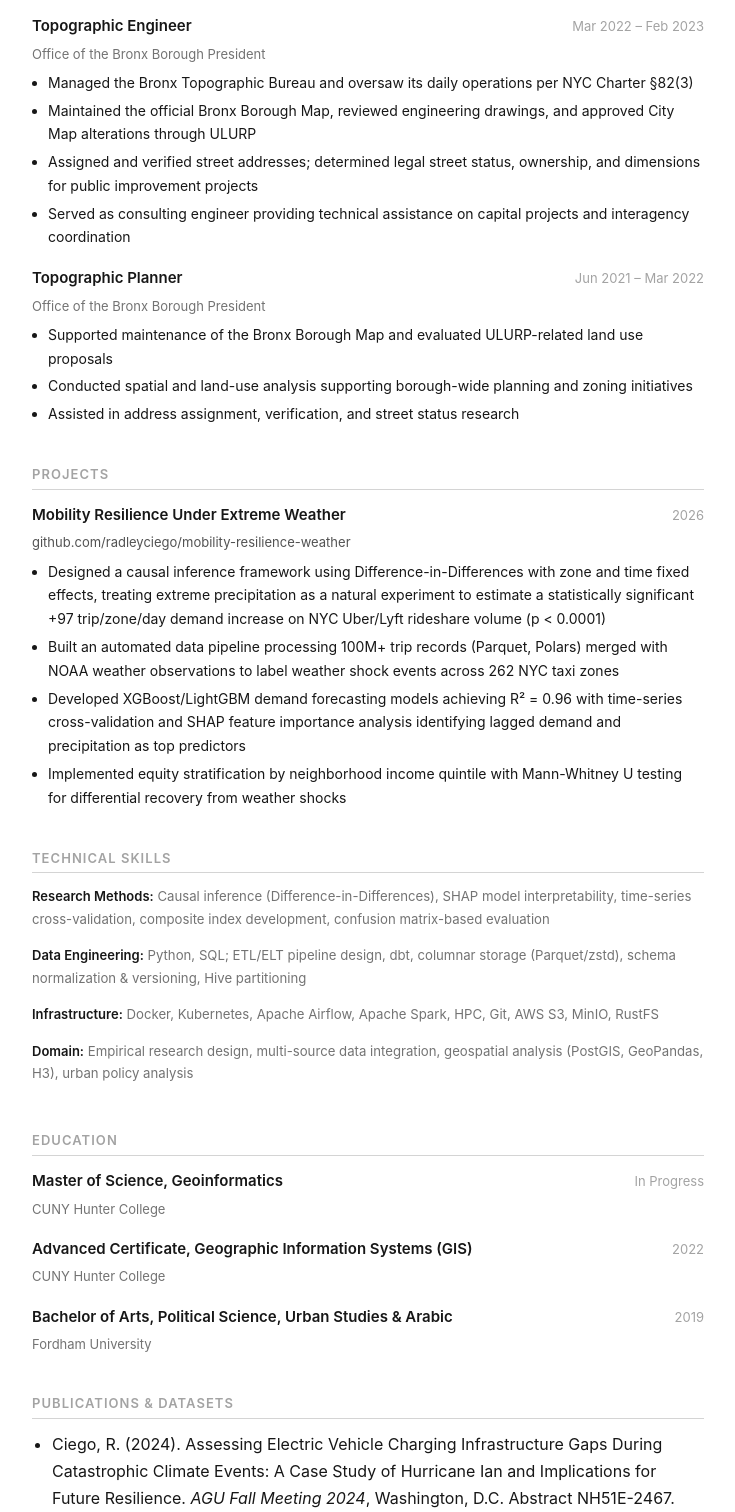
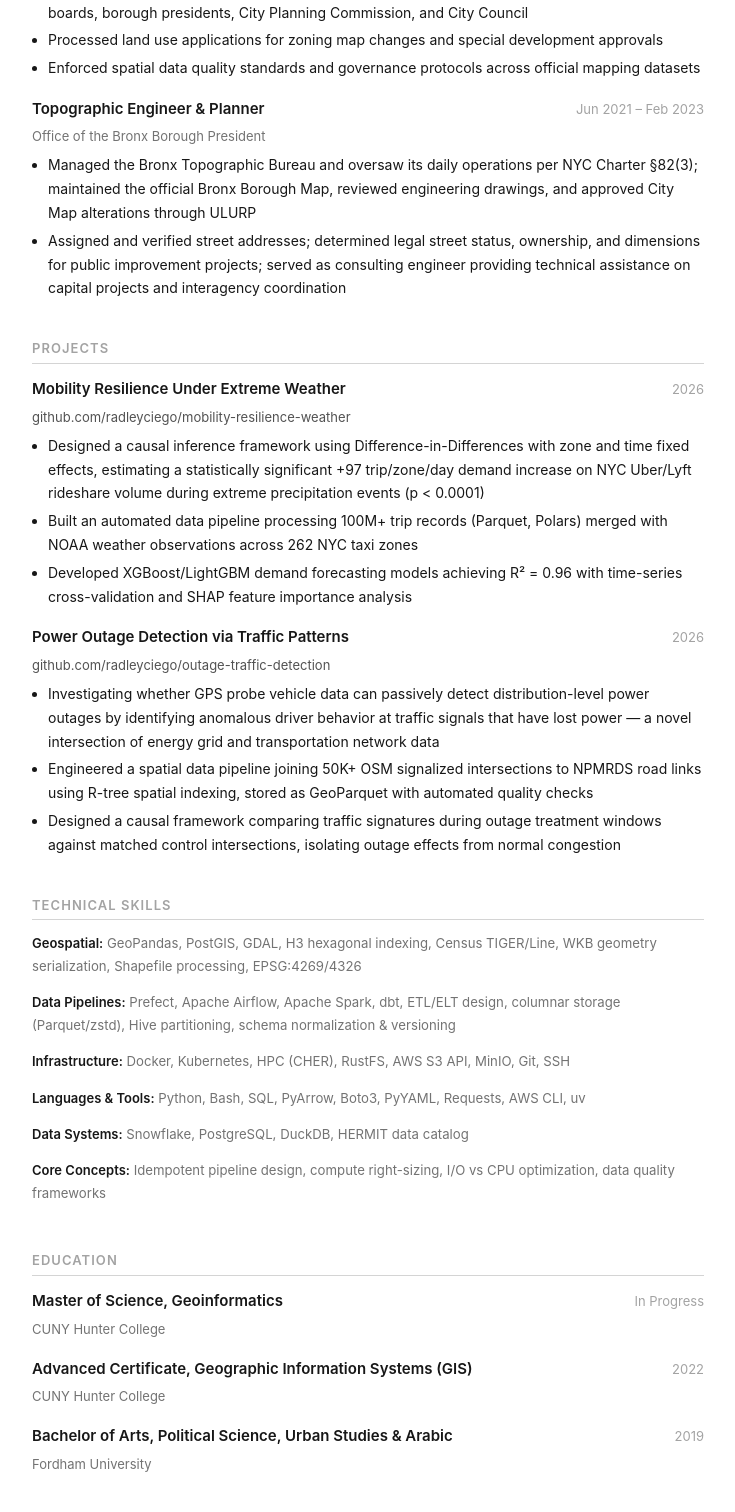
Before and after one commit to radleyciego/radleyciego.com, an Astro site: page /resume in a window 1280 px wide. Shown: the part 955-2467 px from the top of the page, without its empty margins (272-1007 px from the left). Built offline with nearby package versions, Linux system fonts and the light colour scheme; Astro itself is replaced by a stand-in of ours.

Commit message:
Tailor resume for First Street Sr DE; update skills inventory

```diff
--- a/src/pages/resume.astro
+++ b/src/pages/resume.astro
@@ -5,6 +5,7 @@ import BaseLayout from "../layouts/BaseLayout.astro";
 <BaseLayout title="Resume — Radley Ciego" activePage="resume">
   <div class="page-header">
     <h1>Radley Ciego</h1>
+    <p class="page-header-tagline">Data Engineer · Geospatial · Climate Risk</p>
     <div class="page-header-subtitle">
       <span>New York, NY</span>
       <a href="mailto:radleykc@gmail.com">radleykc@gmail.com</a>
@@ -23,9 +24,9 @@ import BaseLayout from "../layouts/BaseLayout.astro";
       </div>
       <div class="resume-item-subtitle">Oak Ridge National Laboratory (U.S. Dept. of Energy)</div>
       <ul>
-        <li>Engineered and validated a multi-source geospatial data integration pipeline across 4+ national infrastructure datasets using fuzzy matching and spatial proximity algorithms, implementing a confusion matrix-based evaluation framework with stratified sampling for systematic comparison of 12 algorithmic configurations</li>
+        <li>Engineered and deployed a modular, Prefect-orchestrated ETL pipeline suite for the C-HER project on ORNL's CHER HPC, automating the ingestion, conversion, and standardization of large-scale exposomic datasets — including H3-indexed radon predictions, EAGLE-I power outage time series, and Census TIGER road network shapefiles — from RustFS object storage into zstd-compressed, analytics-ready Parquet format for downstream ML and deep learning workflows</li>
+        <li>Designed and implemented schema normalization, versioning, and column metadata workflows under C-HER to resolve cross-dataset inconsistencies across heterogeneous multimodal geospatial data sources, enforcing standardized schemas aligned with ORNL's HERMIT data catalog system and hive-partitioned storage architecture</li>
         <li>Engineered automated ETL pipelines processing multi-terabyte research datasets into ML-ready columnar format (Parquet) on S3-compatible object storage with hive-partitioned schemas and versioned metadata for cross-institutional research teams</li>
-        <li>Designed a data governance framework harmonizing schemas across heterogeneous multi-source research data with versioned metadata, documented transformations, and standardized storage supporting compliance with data use agreements and privacy requirements</li>
         <li>Served as data architect for cross-functional research teams across 3+ multi-institutional projects spanning environmental exposure modeling, critical infrastructure analysis, and health research</li>
         <li>Debugged and remediated production failures in a distributed Python scraper pipeline deployed on Kubernetes-managed Airflow workers, resolving SSL, parser, schema, and coordinate mismatches across the EAGLE-I national grid monitoring platform</li>
       </ul>
@@ -47,28 +48,13 @@ import BaseLayout from "../layouts/BaseLayout.astro";
 
     <div class="resume-item">
       <div class="resume-item-header">
-        <span class="resume-item-title">Topographic Engineer</span>
-        <span class="resume-item-date">Mar 2022 &ndash; Feb 2023</span>
+        <span class="resume-item-title">Topographic Engineer &amp; Planner</span>
+        <span class="resume-item-date">Jun 2021 &ndash; Feb 2023</span>
       </div>
       <div class="resume-item-subtitle">Office of the Bronx Borough President</div>
       <ul>
-        <li>Managed the Bronx Topographic Bureau and oversaw its daily operations per NYC Charter &sect;82(3)</li>
-        <li>Maintained the official Bronx Borough Map, reviewed engineering drawings, and approved City Map alterations through ULURP</li>
-        <li>Assigned and verified street addresses; determined legal street status, ownership, and dimensions for public improvement projects</li>
-        <li>Served as consulting engineer providing technical assistance on capital projects and interagency coordination</li>
-      </ul>
-    </div>
-
-    <div class="resume-item">
-      <div class="resume-item-header">
-        <span class="resume-item-title">Topographic Planner</span>
-        <span class="resume-item-date">Jun 2021 &ndash; Mar 2022</span>
-      </div>
-      <div class="resume-item-subtitle">Office of the Bronx Borough President</div>
-      <ul>
-        <li>Supported maintenance of the Bronx Borough Map and evaluated ULURP-related land use proposals</li>
-        <li>Conducted spatial and land-use analysis supporting borough-wide planning and zoning initiatives</li>
-        <li>Assisted in address assignment, verification, and street status research</li>
+        <li>Managed the Bronx Topographic Bureau and oversaw its daily operations per NYC Charter &sect;82(3); maintained the official Bronx Borough Map, reviewed engineering drawings, and approved City Map alterations through ULURP</li>
+        <li>Assigned and verified street addresses; determined legal street status, ownership, and dimensions for public improvement projects; served as consulting engineer providing technical assistance on capital projects and interagency coordination</li>
       </ul>
     </div>
   </section>
@@ -83,10 +69,22 @@ import BaseLayout from "../layouts/BaseLayout.astro";
       </div>
       <div class="resume-item-subtitle"><a href="https://github.com/radleyciego/mobility-resilience-weather">github.com/radleyciego/mobility-resilience-weather</a></div>
       <ul>
-        <li>Designed a causal inference framework using Difference-in-Differences with zone and time fixed effects, treating extreme precipitation as a natural experiment to estimate a statistically significant +97 trip/zone/day demand increase on NYC Uber/Lyft rideshare volume (p &lt; 0.0001)</li>
-        <li>Built an automated data pipeline processing 100M+ trip records (Parquet, Polars) merged with NOAA weather observations to label weather shock events across 262 NYC taxi zones</li>
-        <li>Developed XGBoost/LightGBM demand forecasting models achieving R&sup2; = 0.96 with time-series cross-validation and SHAP feature importance analysis identifying lagged demand and precipitation as top predictors</li>
-        <li>Implemented equity stratification by neighborhood income quintile with Mann-Whitney U testing for differential recovery from weather shocks</li>
+        <li>Designed a causal inference framework using Difference-in-Differences with zone and time fixed effects, estimating a statistically significant +97 trip/zone/day demand increase on NYC Uber/Lyft rideshare volume during extreme precipitation events (p &lt; 0.0001)</li>
+        <li>Built an automated data pipeline processing 100M+ trip records (Parquet, Polars) merged with NOAA weather observations across 262 NYC taxi zones</li>
+        <li>Developed XGBoost/LightGBM demand forecasting models achieving R&sup2; = 0.96 with time-series cross-validation and SHAP feature importance analysis</li>
+      </ul>
+    </div>
+
+    <div class="resume-item">
+      <div class="resume-item-header">
+        <span class="resume-item-title">Power Outage Detection via Traffic Patterns</span>
+        <span class="resume-item-date">2026</span>
+      </div>
+      <div class="resume-item-subtitle"><a href="https://github.com/radleyciego/outage-traffic-detection">github.com/radleyciego/outage-traffic-detection</a></div>
+      <ul>
+        <li>Investigating whether GPS probe vehicle data can passively detect distribution-level power outages by identifying anomalous driver behavior at traffic signals that have lost power — a novel intersection of energy grid and transportation network data</li>
+        <li>Engineered a spatial data pipeline joining 50K+ OSM signalized intersections to NPMRDS road links using R-tree spatial indexing, stored as GeoParquet with automated quality checks</li>
+        <li>Designed a causal framework comparing traffic signatures during outage treatment windows against matched control intersections, isolating outage effects from normal congestion</li>
       </ul>
     </div>
   </section>
@@ -95,20 +93,28 @@ import BaseLayout from "../layouts/BaseLayout.astro";
     <h2 class="resume-section-title">Technical Skills</h2>
     <div class="resume-skills">
       <div class="resume-skill-group">
-        <strong>Research Methods:</strong>
-        <span>Causal inference (Difference-in-Differences), SHAP model interpretability, time-series cross-validation, composite index development, confusion matrix-based evaluation</span>
+        <strong>Geospatial:</strong>
+        <span>GeoPandas, PostGIS, GDAL, H3 hexagonal indexing, Census TIGER/Line, WKB geometry serialization, Shapefile processing, EPSG:4269/4326</span>
       </div>
       <div class="resume-skill-group">
-        <strong>Data Engineering:</strong>
-        <span>Python, SQL; ETL/ELT pipeline design, dbt, columnar storage (Parquet/zstd), schema normalization &amp; versioning, Hive partitioning</span>
+        <strong>Data Pipelines:</strong>
+        <span>Prefect, Apache Airflow, Apache Spark, dbt, ETL/ELT design, columnar storage (Parquet/zstd), Hive partitioning, schema normalization &amp; versioning</span>
       </div>
       <div class="resume-skill-group">
         <strong>Infrastructure:</strong>
-        <span>Docker, Kubernetes, Apache Airflow, Apache Spark, HPC, Git, AWS S3, MinIO, RustFS</span>
+        <span>Docker, Kubernetes, HPC (CHER), RustFS, AWS S3 API, MinIO, Git, SSH</span>
       </div>
       <div class="resume-skill-group">
-        <strong>Domain:</strong>
-        <span>Empirical research design, multi-source data integration, geospatial analysis (PostGIS, GeoPandas, H3), urban policy analysis</span>
+        <strong>Languages &amp; Tools:</strong>
+        <span>Python, Bash, SQL, PyArrow, Boto3, PyYAML, Requests, AWS CLI, uv</span>
+      </div>
+      <div class="resume-skill-group">
+        <strong>Data Systems:</strong>
+        <span>Snowflake, PostgreSQL, DuckDB, HERMIT data catalog</span>
+      </div>
+      <div class="resume-skill-group">
+        <strong>Core Concepts:</strong>
+        <span>Idempotent pipeline design, compute right-sizing, I/O vs CPU optimization, data quality frameworks</span>
       </div>
     </div>
   </section>
--- a/src/styles/global.css
+++ b/src/styles/global.css
@@ -348,6 +348,13 @@ th {
   margin-bottom: 2rem;
 }
 
+.page-header-tagline {
+  color: var(--text-secondary);
+  font-size: 1rem;
+  margin: 0.25rem 0 0.5rem 0;
+  font-weight: 300;
+}
+
 .page-header-subtitle {
   color: var(--text-secondary);
   font-size: 0.9375rem;
```
